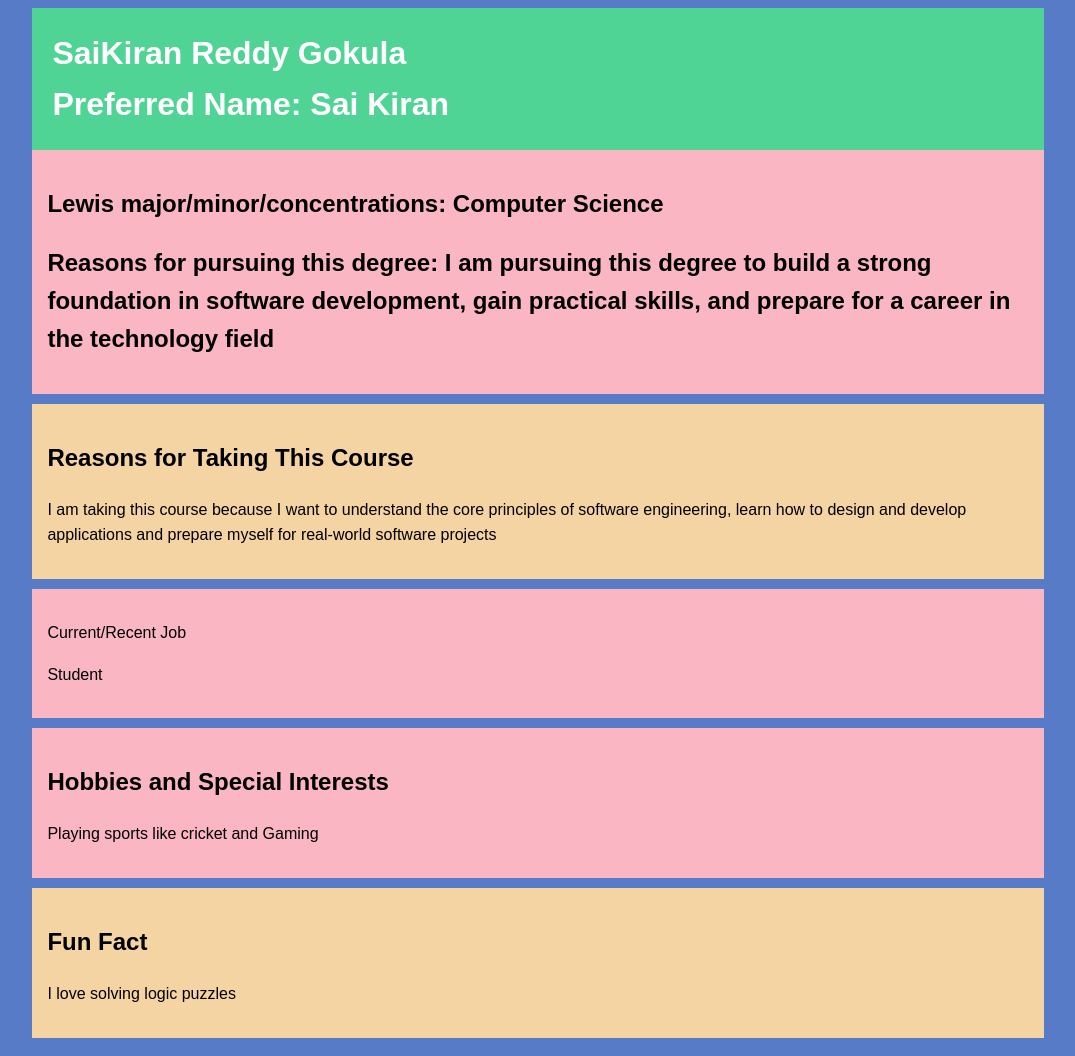
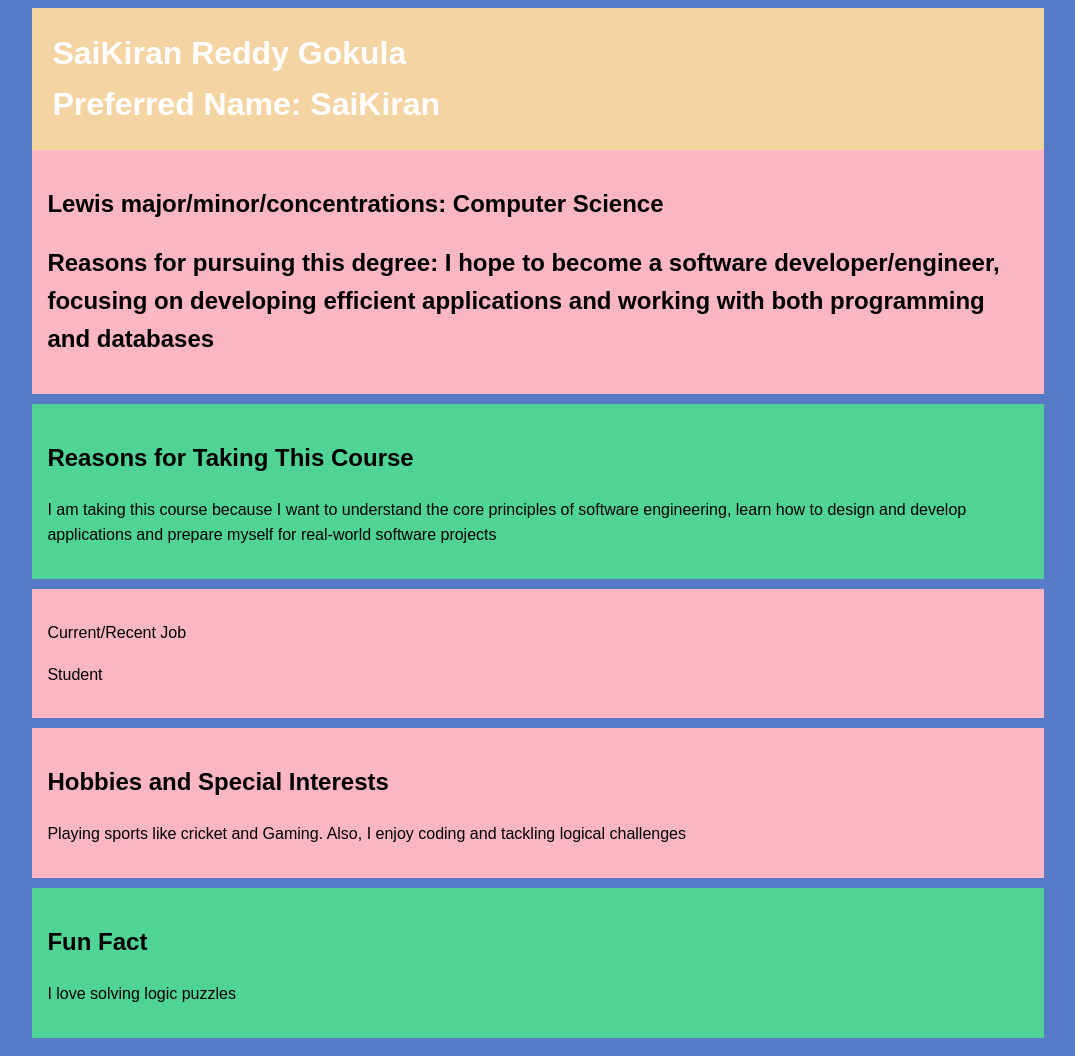
Before and after one commit to SaikiranRG/SaikiranG.github.io, a plain HTML site: page index.html in a window 1280 px wide. Shown: the whole page, without its empty margins (102-1177 px from the left). Drawn offline with Linux system fonts and the light colour scheme.

Commit message:
Update index.html

```diff
--- a/index.html
+++ b/index.html
@@ -14,7 +14,7 @@
             overflow: hidden;
         }
         .main-info {
-            background: #50d496;
+            background: #f5d4a4;
             color: #fff;
             padding: 20px;
         }
@@ -27,7 +27,7 @@
             margin-bottom: 10px;
         }
 		.fun-fact, .course {
-            background: #f5d4a4;
+            background: #50d496;
             padding: 15px;
             margin-bottom: 10px;
         }
@@ -37,12 +37,13 @@
     <div class="container">
         <header class="main-info">
             <h1>SaiKiran Reddy Gokula</h1>
-            <h1>Preferred Name: Sai Kiran</h1>
+            <h1>Preferred Name: SaiKiran</h1>
         </header>
+
 
         <section class="lewis">
 			<h2>Lewis major/minor/concentrations: Computer Science</h2>
-			<h2>Reasons for pursuing this degree: I am pursuing this degree to build a strong foundation in software development, gain practical skills, and prepare for a career in the technology field</h2>
+			<h2>Reasons for pursuing this degree: I hope to become a software developer/engineer, focusing on developing efficient applications and working with both programming and databases</h2>
         </section>
 
 		<section class="course">
@@ -57,7 +58,7 @@
 
         <section class="hobbies">
             <h2>Hobbies and Special Interests</h2>
-            <p>Playing sports like cricket and Gaming</p>
+            <p>Playing sports like cricket and Gaming. Also, I enjoy coding and tackling logical challenges</p>
         </section>
 
         <section class="fun-fact">
```
